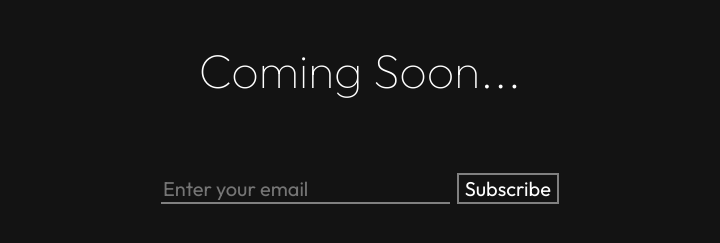
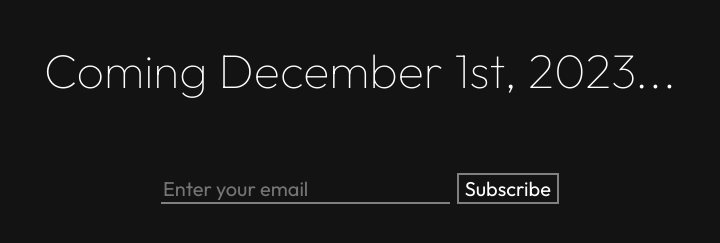
Before and after one commit to mfrancis95/utilitarian-by-alexandria-coming-soon, a plain HTML site: page index.html in a window 1280 px wide. Shown: the part 437-680 px from the top of the page, without its empty margins (280-1000 px from the left). Drawn offline with Linux system fonts and the light colour scheme.

Commit message:
Change "Coming Soon" to "Coming December 1st, 2023" (#1)
* Change "Coming Soon" to "Coming December 1st, 2023"

* Make the same change for subscribed.html

```diff
--- a/index.html
+++ b/index.html
@@ -7,7 +7,7 @@
         <main>
             <img alt="Logo" src="logo.png" width="250px" height="250px">
             <h1>Utilitarian by Alexandria</h1>
-            <h2>Coming Soon...</h2>
+            <h2>Coming December 1st, 2023...</h2>
             <form action="https://utilitarian-by-alexandria-kfrmt.ondigitalocean.app/utilitarian-by-alexandria/subscribe" method="POST">
                 <input placeholder="Enter your email" name="email" type="email">
                 <input type="submit" value="Subscribe">
```
Also changed, not shown: subscribed.html (+1 -1 lines).
